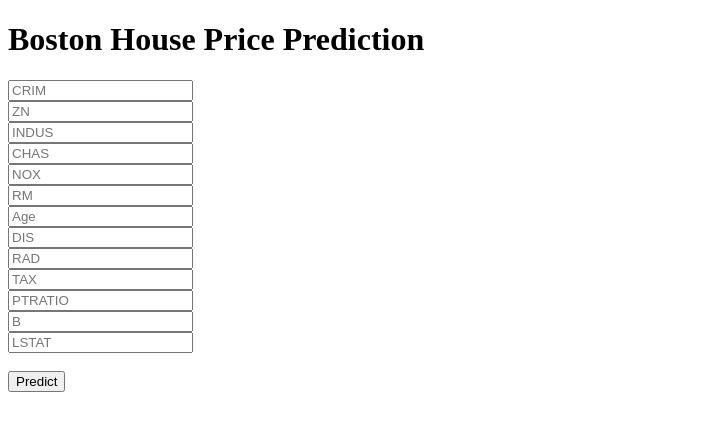
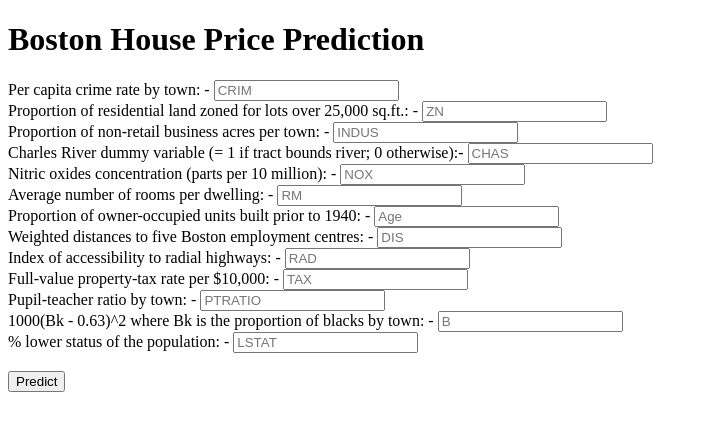
Before and after one commit to Vinayakmoudgil/BostonHousePricing, a Flask app: page / in a window 1280 px wide. Shown: the top 431 px of the page, without its empty margins (0-708 px from the left). Run offline with Flask 2, Linux system fonts and the light colour scheme; parts of the project's set-up code (start-up, migrations or seed data) failed here and were passed over.

Commit message:
changes in the template

```diff
--- a/templates/home.html
+++ b/templates/home.html
@@ -14,19 +14,32 @@
 
      <!-- Main Input For Receiving Query to our ML -->
     <form action="{{ url_for('predict')}}"method="post">
-      <input type="text" name="CRIM" placeholder="CRIM" required="required" /><br>
-    	<input type="text" name="ZN" placeholder="ZN" required="required" /><br>
-        <input type="text" name="INDUS" placeholder="INDUS" required="required" /><br>
-        <input type="text" name="CHAS" placeholder="CHAS" required="required" /><br>
-        <input type="text" name="NOX" placeholder="NOX" required="required" /><br>
-        <input type="text" name="RM" placeholder="RM" required="required" /><br>
-        <input type="text" name="Age" placeholder="Age" required="required" /><br>
-        <input type="text" name="DIS" placeholder="DIS" required="required" /><br>
-        <input type="text" name="RAD" placeholder="RAD" required="required" /><br>
-        <input type="text" name="TAX" placeholder="TAX" required="required" /><br>
-        <input type="text" name="PTRATIO" placeholder="PTRATIO" required="required" /><br>
-        <input type="text" name="B" placeholder="B" required="required" /><br>
-        <input type="text" name="LSTAT" placeholder="LSTAT" required="required" /><br>
+        <label for="CRIM">Per capita crime rate by town:                                        -</label>
+        <input type="text" id="CRIM" name="CRIM" placeholder="CRIM" required="required" /><br>
+        <label for="ZN">Proportion of residential land zoned for lots over 25,000 sq.ft.:       -</label>
+    	  <input type="text" id="ZN" name="ZN" placeholder="ZN" required="required" /><br>
+        <label for="INDUS">Proportion of non-retail business acres per town:                    -</label>
+        <input type="text" id="INDUS" name="INDUS" placeholder="INDUS" required="required" /><br>
+        <label for="CHAS">Charles River dummy variable (= 1 if tract bounds river; 0 otherwise):-</label>
+        <input type="text" id="CHAS" name="CHAS" placeholder="CHAS" required="required" /><br>
+        <label for="NOX">Nitric oxides concentration (parts per 10 million):                    -</label>
+        <input type="text"  id="NOX" name="NOX" placeholder="NOX" required="required" /><br>
+        <label for="RM">Average number of rooms per dwelling:                                   -</label>
+        <input type="text" id="RM" name="RM" placeholder="RM" required="required" /><br>
+        <label for="AGE">Proportion of owner-occupied units built prior to 1940:                -</label>
+        <input type="text" name="Age" id="AGE" placeholder="Age" required="required" /><br>
+        <label for="DIS">Weighted distances to five Boston employment centres:                  -</label>
+        <input type="text" name="DIS" id="DIS" placeholder="DIS" required="required" /><br>
+        <label for="RAD">Index of accessibility to radial highways:                             -</label>
+        <input type="text" name="RAD" id="RAD" placeholder="RAD" required="required" /><br>
+        <label for="TAX">Full-value property-tax rate per $10,000:                              -</label>
+        <input type="text" name="TAX" id="TAX" placeholder="TAX" required="required" /><br>
+        <label for="PTRATIO">Pupil-teacher ratio by town:                                       -</label>
+        <input type="text" name="PTRATIO" id="PTRATIO" placeholder="PTRATIO" required="required" /><br>
+        <label for="B">1000(Bk - 0.63)^2 where Bk is the proportion of blacks by town:          -</label>
+        <input type="text" name="B" id="B" placeholder="B" required="required" /><br>
+        <label for="LSAT">% lower status of the population:                                     -</label>
+        <input type="text" name="LSTAT" id="LSAT"placeholder="LSTAT" required="required" /><br>
 
        <br>
         <button type="submit" class="btn btn-primary btn-block btn-large">Predict</button>
```
